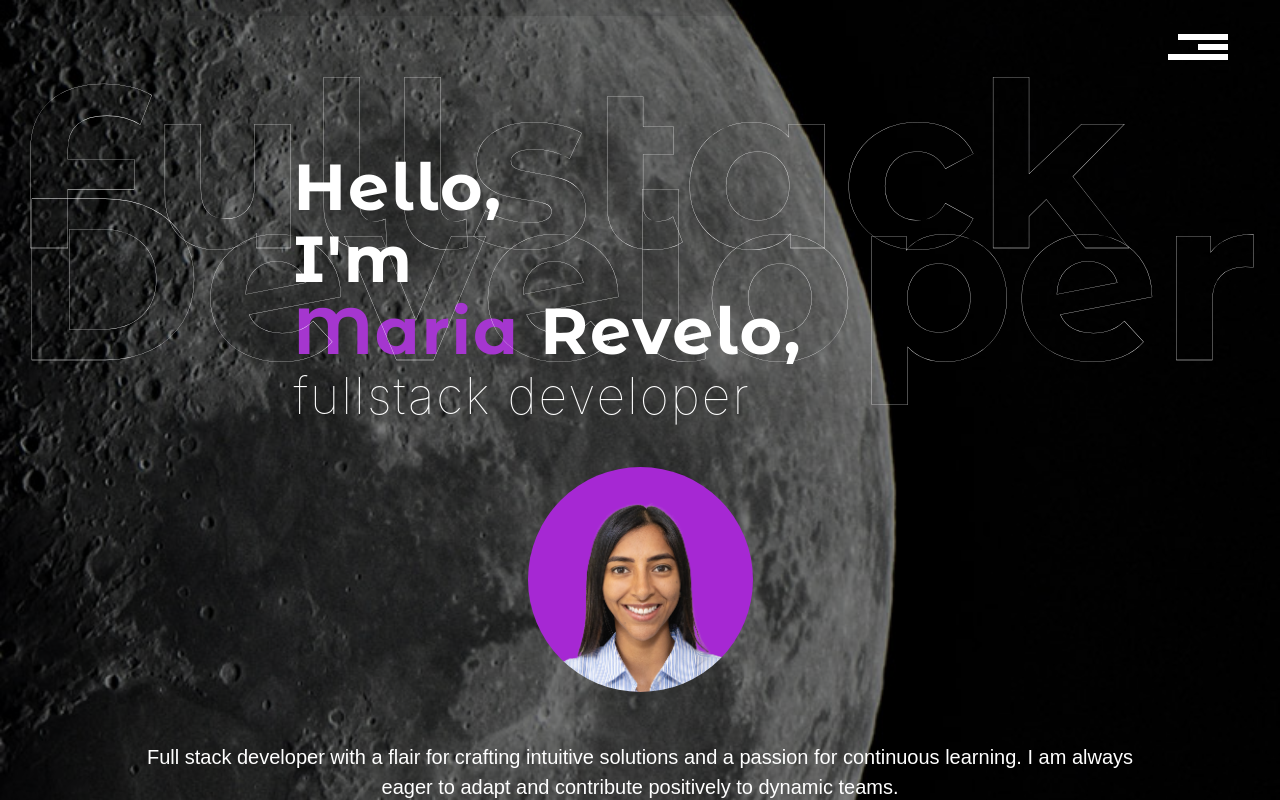
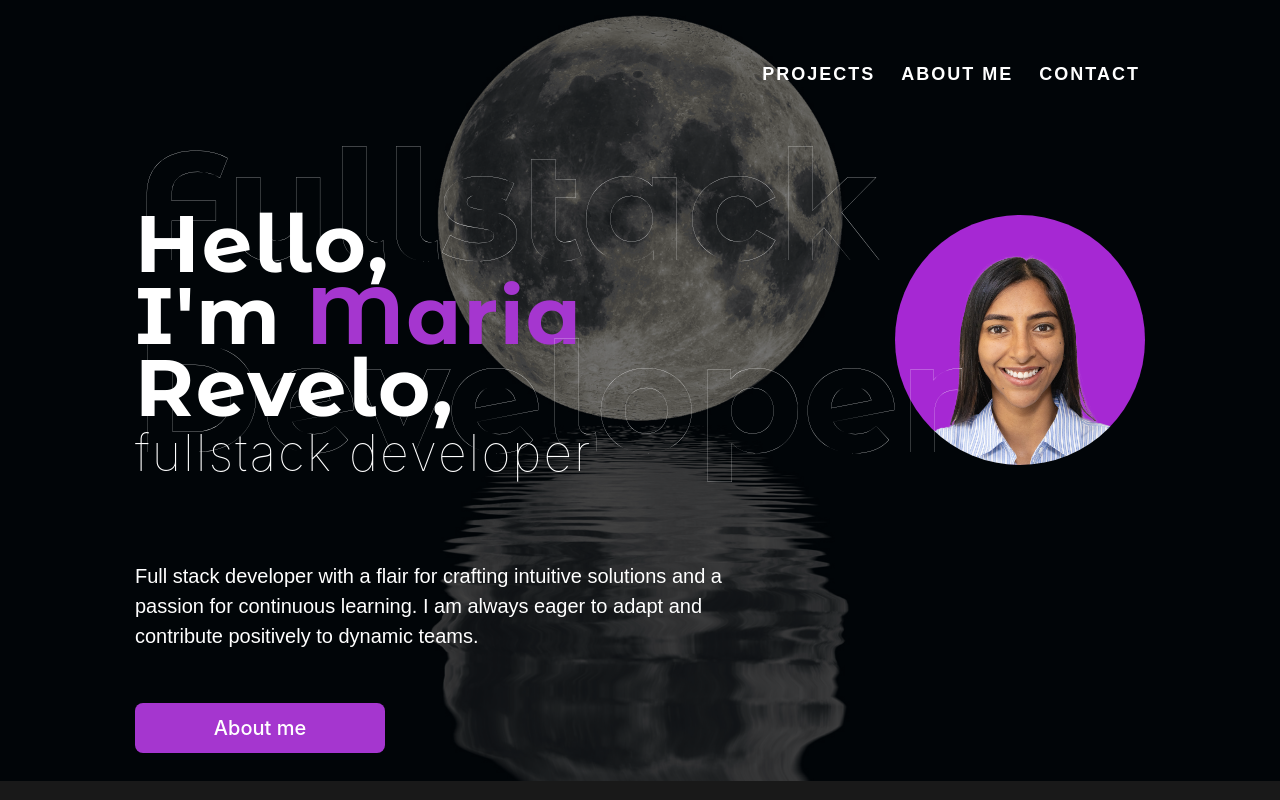
Before and after one commit to MariaVan8/portfolio-react, a React (Vite) app: page / in a window 1280 px wide. Shown: the top 800 px of the page. Built offline with nearby package versions, Linux system fonts and the light colour scheme.

Commit message:
Added desktop media query for header

```diff
--- a/src/components/About/About.scss
+++ b/src/components/About/About.scss
@@ -61,7 +61,7 @@
 
 	.intro {
 		p {
-			font-size: 20px;
+			font-size: 18px;
 		}
 	}
 }
--- a/src/components/CircularProgressBar/CircularProgressBar.jsx
+++ b/src/components/CircularProgressBar/CircularProgressBar.jsx
@@ -20,7 +20,7 @@ function CircularProgressBar({ percentage, color, icon }) {
 							className="icon"
 						/>
 					)}
-					<span className="percentage">{percentage}%</span>
+					{/* <span className="percentage">{percentage}%</span> */}
 				</div>
 			</div>
 		</div>
--- a/src/components/CircularProgressBar/CircularProgressBar.scss
+++ b/src/components/CircularProgressBar/CircularProgressBar.scss
@@ -6,11 +6,12 @@
 	align-items: center;
 	justify-content: space-between;
 	flex-direction: row;
+	padding: 1.5rem 0;
 }
 
 .circle {
-	width: 20vw;
-	height: 20vw;
+	width: 22vw;
+	height: 22vw;
 	border-radius: 50%;
 	display: flex;
 	align-items: center;
@@ -32,8 +33,8 @@
 }
 
 .icon {
-	width: 6vw;
-	height: 6vw;
+	width: 8vw;
+	height: 8vw;
 	margin-bottom: 5px;
 }
 
--- a/src/components/Contact/Contact.scss
+++ b/src/components/Contact/Contact.scss
@@ -78,11 +78,6 @@
 			color: $secondary-color;
 		}
 	}
-
-	.second-layer p {
-		margin-top: 10px; /* Adjust spacing between lines */
-		font-size: $font-size-xlarge;
-	}
 }
 
 .contact {
@@ -116,3 +111,40 @@
 		}
 	}
 }
+
+@media only screen and (min-width: 660px) {
+	.contact_top {
+		.first-layer {
+			font-size: 150px;
+		}
+		.second-layer {
+			padding: 0 70px;
+			bottom: 3rem;
+			top: 6rem;
+			&_text {
+				font-size: 40px;
+			}
+		}
+		.text-layer p {
+			line-height: 7rem;
+			margin: 3rem 0;
+			height: 8rem;
+			top: -1rem;
+		}
+	}
+	.contact {
+		padding: 1rem 70px;
+		&_container {
+			gap: 6rem;
+		}
+		&_socials {
+			.logos {
+				gap: 2rem;
+			}
+			img {
+				width: 4rem;
+				height: 4rem;
+			}
+		}
+	}
+}
--- a/src/components/Header/Header.jsx
+++ b/src/components/Header/Header.jsx
@@ -13,9 +13,9 @@ function Header() {
 						<p className="first-layer">Fullstack Developer</p>
 						<div className="second-layer">
 							<div className="second-layer_text">Hello,</div>
-							<div className="second-layer_text">I'm</div>
-							<div className="second-layer_text">
-								<span className="accent">Maria </span>Revelo,
+							<div className="second-layer_text inline">
+								<span>I'm</span> <span className="accent">Maria</span>{" "}
+								<span className="revelo"> Revelo,</span>
 							</div>
 							<div className="second-layer_text-bottom">
 								fullstack developer
--- a/src/components/Header/Header.scss
+++ b/src/components/Header/Header.scss
@@ -3,7 +3,6 @@
 
 .header {
 	position: relative;
-	//height: 100vh;
 	background-image: url("/moon.jpg");
 	background-size: cover;
 	background-position: center;
@@ -25,7 +24,8 @@
 	}
 	.text-layer {
 		align-items: center;
-		justify-content: center;
+		//justify-content: center;
+		//background-color: red;
 		position: relative;
 		top: 50%;
 		left: 50%;
@@ -83,6 +83,11 @@
 		.accent {
 			color: $secondary-color;
 		}
+		&.inline {
+			display: inline-flex;
+			align-items: center;
+			gap: 0.5rem; /* Adjust spacing between "I'm" and "Maria" */
+		}
 	}
 
 	.second-layer p {
@@ -132,6 +137,7 @@
 			gap: 8rem;
 			position: relative;
 			bottom: 1.5rem;
+			justify-content: space-between;
 		}
 		&_text-wrapper {
 			padding: 0 135px;
@@ -149,7 +155,7 @@
 		}
 		.second-layer {
 			padding: 0 70px;
-			left: -4rem;
+			//left: -4rem;
 			&_text {
 				font-size: 65px;
 				line-height: 4.5rem;
@@ -174,3 +180,76 @@
 		}
 	}
 }
+
+@media only screen and (min-width: 960px) {
+	.header {
+		background-image: url(../../assets/Images/moon2.jpg);
+		background-position: top;
+		&_box {
+			display: flex;
+			flex-direction: row;
+			top: 1rem;
+			gap: 0;
+			align-items: center;
+			padding: 2rem 135px 0;
+			justify-content: space-between;
+		}
+		.first-layer {
+			font-size: 12vw;
+			-webkit-text-stroke-width: 0.2px;
+		}
+		.second-layer {
+			padding: 0;
+		}
+		.text-layer {
+			transform: none;
+			top: 0;
+			left: 0;
+			width: auto;
+			align-items: flex-start;
+			display: flex;
+			flex-direction: column;
+			align-items: flex-start;
+			p {
+				line-height: 12rem;
+				padding-bottom: 0;
+				bottom: -1rem;
+			}
+		}
+		.second-layer {
+			&_text {
+				font-size: 80px;
+			}
+			&.inline {
+				display: inline-flex;
+				align-items: center;
+				gap: 0.5rem;
+			}
+			.inline span.accent {
+				display: inline;
+			}
+
+			.inline span.revelo {
+				display: block;
+			}
+		}
+		.img-container {
+			img {
+				width: 250px;
+				height: 250px;
+				position: relative;
+				top: 0;
+			}
+		}
+		&_text-wrapper {
+			margin-top: 5rem;
+			height: 30vh;
+			align-items: flex-start;
+			p {
+				text-align: left;
+				width: 100%;
+				max-width: 60%;
+			}
+		}
+	}
+}
--- a/src/components/NavBar/Navbar.jsx
+++ b/src/components/NavBar/Navbar.jsx
@@ -1,15 +1,28 @@
-import { useState } from "react";
+import { useEffect, useState } from "react";
 import "./Navbar.scss";
 
 function Navbar() {
 	const [isMenuOpen, setIsMenuOpen] = useState(false);
+	const [isDesktop, setIsDesktop] = useState(window.innerWidth >= 960);
 
 	const navToggle = () => {
 		setIsMenuOpen(!isMenuOpen);
 	};
+
+	const handleResize = () => {
+		setIsDesktop(window.innerWidth >= 960);
+	};
+	useEffect(() => {
+		window.addEventListener("resize", handleResize);
+		return () => {
+			window.removeEventListener("resize", handleResize);
+		};
+	}, []);
+
 	return (
 		<>
 			<nav className="nav">
+				{!isDesktop && (
 					<div
 						className="hamburger"
 						onClick={navToggle}>
@@ -17,7 +30,11 @@ function Navbar() {
 						<span className="hamburger_2"></span>
 						<span className="hamburger_3"></span>
 					</div>
-				<ul className={`nav-box ${isMenuOpen ? "show" : "hidden"}`}>
+				)}
+				<ul
+					className={`nav-box ${isMenuOpen ? "show" : "hidden"} ${
+						isDesktop ? "desktop" : ""
+					}`}>
 					<a href="">
 						<li className="nav_item">PROJECTS</li>
 					</a>
--- a/src/components/NavBar/Navbar.scss
+++ b/src/components/NavBar/Navbar.scss
@@ -100,3 +100,36 @@
 		}
 	}
 }
+
+@media only screen and (min-width: 960px) {
+	.nav {
+		padding: 2rem 135px;
+		&-box {
+			position: relative;
+			height: 0rem;
+			width: 50%;
+			display: flex;
+			flex-direction: row;
+			background: none;
+			padding: 2rem 0;
+			gap: 1rem;
+			// &:active {
+			// 	text-decoration: underline;
+			// }
+			// &:hover {
+			// 	color: $secondary-color;
+			// }
+			&.show {
+				display: flex;
+			}
+			&.desktop {
+				display: block;
+			}
+			&.hidden {
+				display: flex;
+				transform: translateY(-10%);
+				justify-content: flex-end;
+			}
+		}
+	}
+}
--- a/src/components/Projects/Projects.scss
+++ b/src/components/Projects/Projects.scss
@@ -159,6 +159,7 @@
 			color: $secondary-color;
 			font-weight: 400;
 			font-family: $montserrat-alternates-light;
+			font-size: 14px;
 		}
 	}
 }
@@ -170,14 +171,40 @@
 			font-size: 150px;
 		}
 		.text-layer p {
-			line-height: 7rem;
+			line-height: 8rem;
 			top: 0rem;
 		}
 		.second-layer {
 			top: 6rem;
+			padding: 0 70px;
 			&_text {
 				font-size: 40px;
 			}
 		}
 	}
+	.projects {
+		&_container {
+			margin-top: 6rem;
+			padding: 0 70px;
+		}
+		.project {
+			h2 {
+				font-size: 40px;
+			}
+			.description {
+				font-size: 20px;
+			}
+		}
+		.stack {
+			.tech {
+				font-size: 20px;
+			}
+		}
+		.links {
+			a {
+				padding: 0.5rem 1rem;
+				font-size: 20px;
+			}
+		}
+	}
 }
```
Also changed, not shown: src/assets/Images/moon2.jpg (added). Lines whose indentation alone changed are shown as unchanged.
